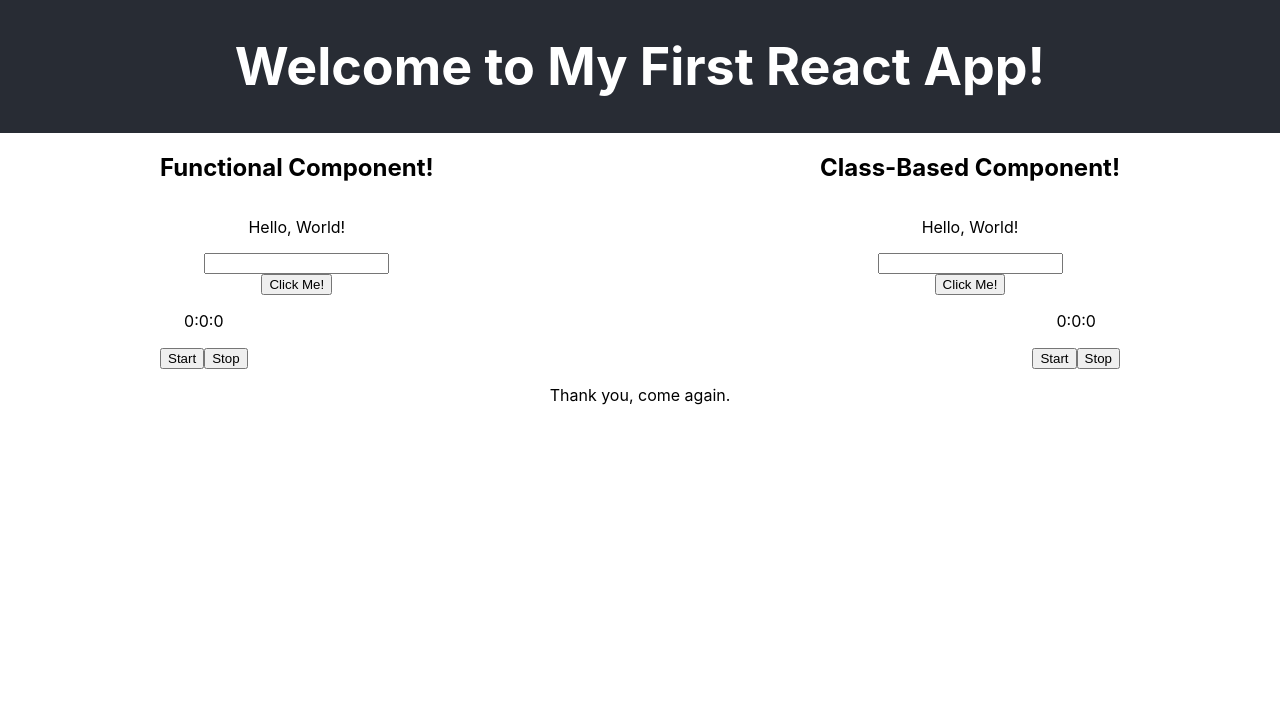
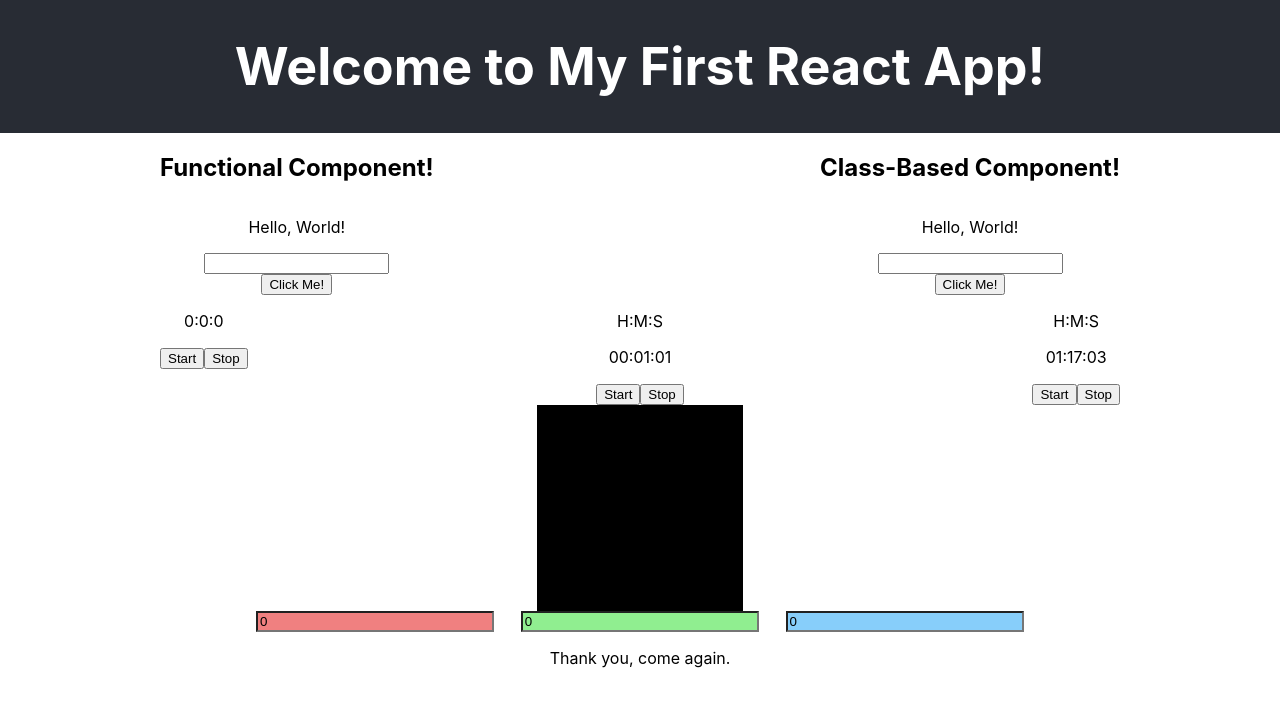
Before and after one commit to JamesonG-UAlberta/UAlberta-WCBWebDev_EXSM3939_Demo, a React (Create React App) app in the folder react-app/: page / in a window 1280 px wide. Shown: the top 706 px of the page. Built offline with nearby package versions, Linux system fonts and the light colour scheme.

Commit message:
Colour picker;

```diff
--- a/react-app/src/App.css
+++ b/react-app/src/App.css
@@ -54,9 +54,28 @@ td, th {
   margin: 0 auto;
 }
 
-main {
+main, .flexColumn {
   display: flex;
   flex-direction: column;
   justify-content: space-between;
   align-items: center;
 }
+
+
+#colourBox {
+  width: 200px;
+  height: 200px;
+  border: 3px solid black;
+}
+.colourInput {
+  width: 30%;
+}
+.colourInput#red {
+  background-color: lightcoral;
+}
+.colourInput#green {
+  background-color: lightgreen;
+}
+.colourInput#blue {
+  background-color: lightskyblue;
+}
--- a/react-app/src/App.js
+++ b/react-app/src/App.js
@@ -5,6 +5,7 @@ import MyComponentFunctional from './MyComponentFunctional';
 import MyComponentClassBased from './MyComponentClassBased';
 import StopwatchFunctional from './StopwatchFunctional';
 import StopwatchClassBased from './StopwatchClassBased';
+import ColourThingy from './ColourThingy';
 
 // Whatever gets returned from this method (should probably be JSX) is what will get pushed into the "root" div in the HTML.
 function App() {
@@ -22,9 +23,10 @@ function App() {
       </div>
       <div className='flex'>
         <StopwatchFunctional />
-        <StopwatchClassBased />
+        <StopwatchClassBased start="61" />
+        <StopwatchClassBased start="4623" />
       </div>
-
+      <ColourThingy />
       <footer>
         <p>Thank you, come again.</p>
       </footer>
--- /dev/null
+++ b/react-app/src/ColourThingy.js
@@ -0,0 +1,73 @@
+import './App.css';
+import React from 'react';
+
+class ColourThingy extends React.Component {
+    constructor(props) {
+        super(props);
+        // Initialize state.
+        this.state = {
+            red: 0,
+            green: 0,
+            blue: 0
+        }
+
+        // React requires us to bind methods that are used with an event listener.
+        this.handleColours = this.handleColours.bind(this);
+
+        /*
+        this.handleColourRed = this.handleColourRed.bind(this);
+        this.handleColourGreen = this.handleColourGreen.bind(this);
+        this.handleColourBlue = this.handleColourBlue.bind(this);
+        */
+    }
+    // When the red field is changed, clamp the value between 0 and 255, and update the state.
+    handleColours(event) {
+        this.setState({
+            red: event.target.id==="red"?Math.min(Math.max(event.target.value, 0), 255):this.state.red,
+            green: event.target.id==="green"?Math.min(Math.max(event.target.value, 0), 255):this.state.green,
+            blue: event.target.id==="blue"?Math.min(Math.max(event.target.value, 0), 255):this.state.blue
+        });
+    }
+
+    /*
+    handleColourRed(event) {
+        this.setState({
+            red: Math.min(Math.max(event.target.value, 0), 255)
+        });
+    }
+    // Repeat for green and blue.
+    handleColourGreen(event) {
+        this.setState({
+            green: Math.min(Math.max(event.target.value, 0), 255)
+        });
+    }
+    handleColourBlue(event) {
+        this.setState({
+            blue: Math.min(Math.max(event.target.value, 0), 255)
+        });
+    }
+    */
+    render() {
+        // Mock up a CSS rule using our state for the box.
+        let styleColours = {
+            backgroundColor: `RGB(${this.state.red}, ${this.state.green}, ${this.state.blue})`
+        }
+        return (
+            <div className='flex flexColumn'>
+                {/* Apply the CSS rule to the box. */}
+                <div id="colourBox" style={styleColours}>
+
+                </div>
+                <div className='flex'>
+                    {/* Set up our inputs and link them to the event handlers. */}
+                    <input id="red" className='colourInput' type="number" onChange={this.handleColours} value={this.state.red}></input>
+                    <input id="green" className='colourInput' type="number" onChange={this.handleColours} value={this.state.green}></input>
+                    <input id="blue" className='colourInput' type="number" onChange={this.handleColours}  value={this.state.blue}></input>
+                </div>
+            </div>
+
+        );
+    }
+
+}
+export default ColourThingy;
--- a/react-app/src/StopwatchClassBased.js
+++ b/react-app/src/StopwatchClassBased.js
@@ -2,11 +2,11 @@ import './App.css';
 import React from 'react';
 
 class StopwatchClassBased extends React.Component {
-    constructor() {
+    constructor(props) {
         super();
         // Example 1 Start
         this.state = {
-            seconds: 0,
+            seconds: Number(props.start),
             timer: undefined
         };
         // Example 1 End
@@ -16,8 +16,11 @@ class StopwatchClassBased extends React.Component {
     render() {
         return (
             <div>
-                <p>{Math.floor(this.state.seconds/3600)}:{Math.floor((this.state.seconds%3600)/60)}:{this.state.seconds%60}</p>
+                <p>H:M:S</p>
+                <p>{String(Math.floor(this.state.seconds/3600)).padStart(2,"0")}:{String(Math.floor((this.state.seconds%3600)/60)).padStart(2,"0")}:{String(this.state.seconds%60).padStart(2,"0")}</p>
                 <button onClick={() => {
+                    if (this.state.timer === undefined)
+                    {
                         // Example 2 Start
                         this.setState({
                             timer: setInterval(() => {
@@ -26,6 +29,7 @@ class StopwatchClassBased extends React.Component {
                                 );
                             }, 1000)
                         });
+                    }
                     // Example 2 End
                 }}>Start</button>
 
```
Lines whose indentation alone changed are shown as unchanged.
